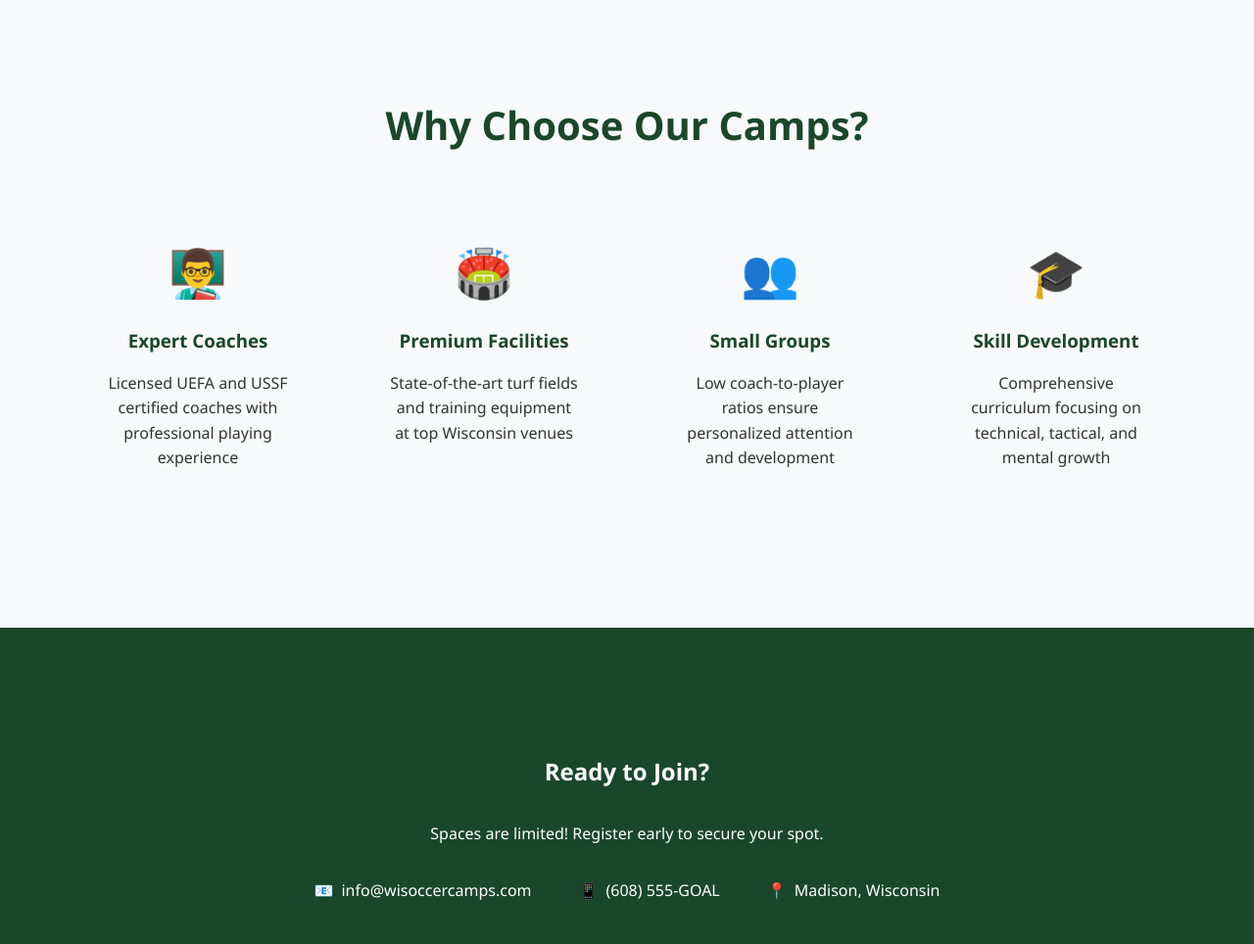
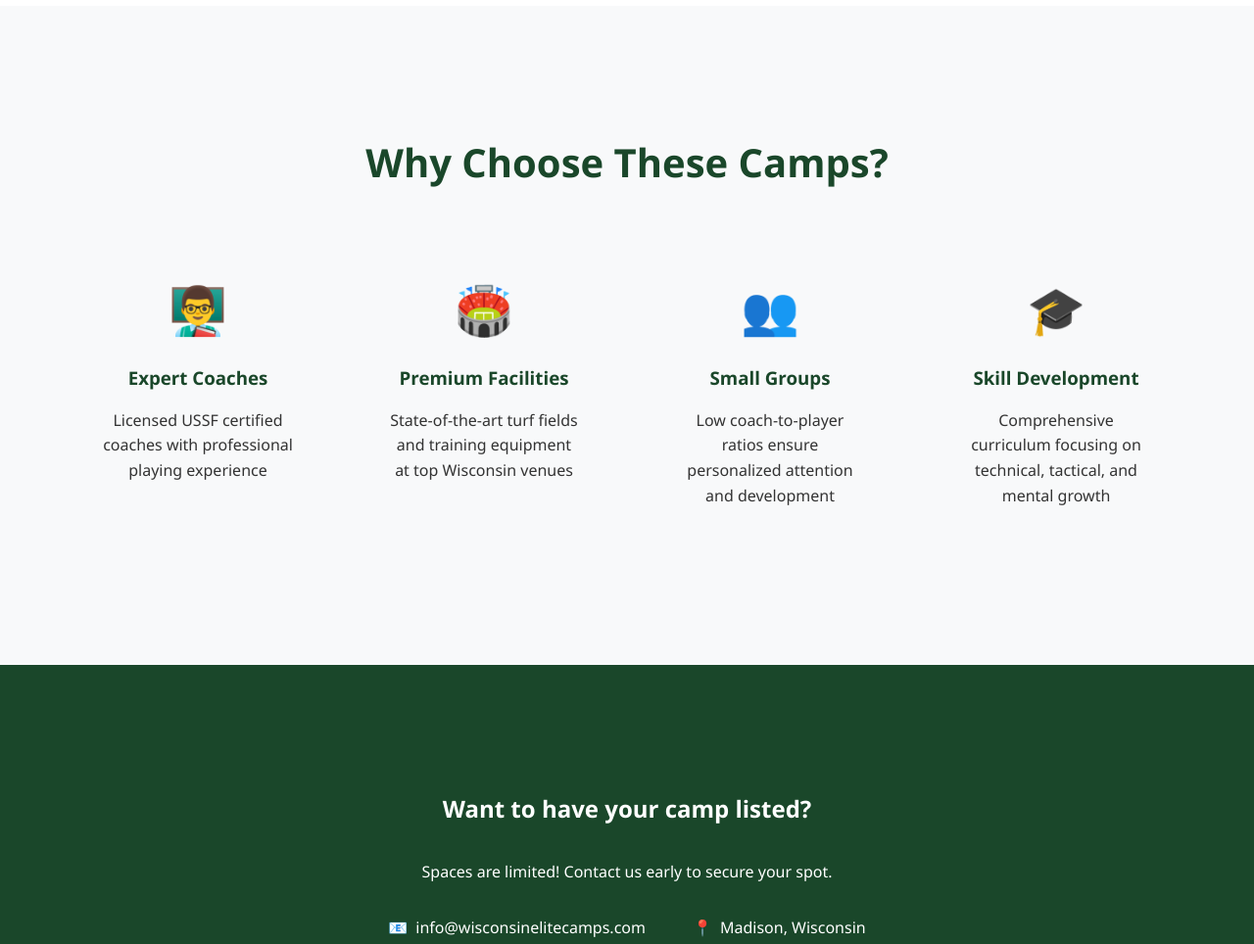
Before and after one commit to johnnagler/WIeliteCamps, a plain HTML site: page index.html in a window 1280 px wide. Shown: the part 1520-2484 px from the top of the page at 98% size. Drawn offline with Linux system fonts and the light colour scheme.

Commit message:
Update index.html

```diff
--- a/index.html
+++ b/index.html
@@ -253,7 +253,7 @@
 <body>
     <header>
         <nav>
-            <div class="logo">⚽ WI Soccer Camps</div>
+            <div class="logo">⚽ Wisconsin Elite Soccer Camps - Highlighting youth soccer camps across Wisconsin</div>
             <ul>
                 <li><a href="#camps">Camps</a></li>
                 <li><a href="#features">Features</a></li>
@@ -333,12 +333,12 @@
 
     <section class="features" id="features">
         <div class="container">
-            <h2 class="section-title">Why Choose Our Camps?</h2>
+            <h2 class="section-title">Why Choose These Camps?</h2>
             <div class="features-grid">
                 <div class="feature">
                     <div class="feature-icon">👨‍🏫</div>
                     <h3>Expert Coaches</h3>
-                    <p>Licensed UEFA and USSF certified coaches with professional playing experience</p>
+                    <p>Licensed USSF certified coaches with professional playing experience</p>
                 </div>
                 <div class="feature">
                     <div class="feature-icon">🏟️</div>
@@ -361,16 +361,12 @@
 
     <section class="contact" id="contact">
         <div class="container">
-            <h2>Ready to Join?</h2>
-            <p>Spaces are limited! Register early to secure your spot.</p>
+            <h2>Want to have your camp listed?</h2>
+            <p>Spaces are limited! Contact us early to secure your spot.</p>
             <div class="contact-info">
                 <div class="contact-item">
                     <span>📧</span>
-                    <span>info@wisoccercamps.com</span>
-                </div>
-                <div class="contact-item">
-                    <span>📱</span>
-                    <span>(608) 555-GOAL</span>
+                    <span>info@wisconsinelitecamps.com</span>
                 </div>
                 <div class="contact-item">
                     <span>📍</span>
```
